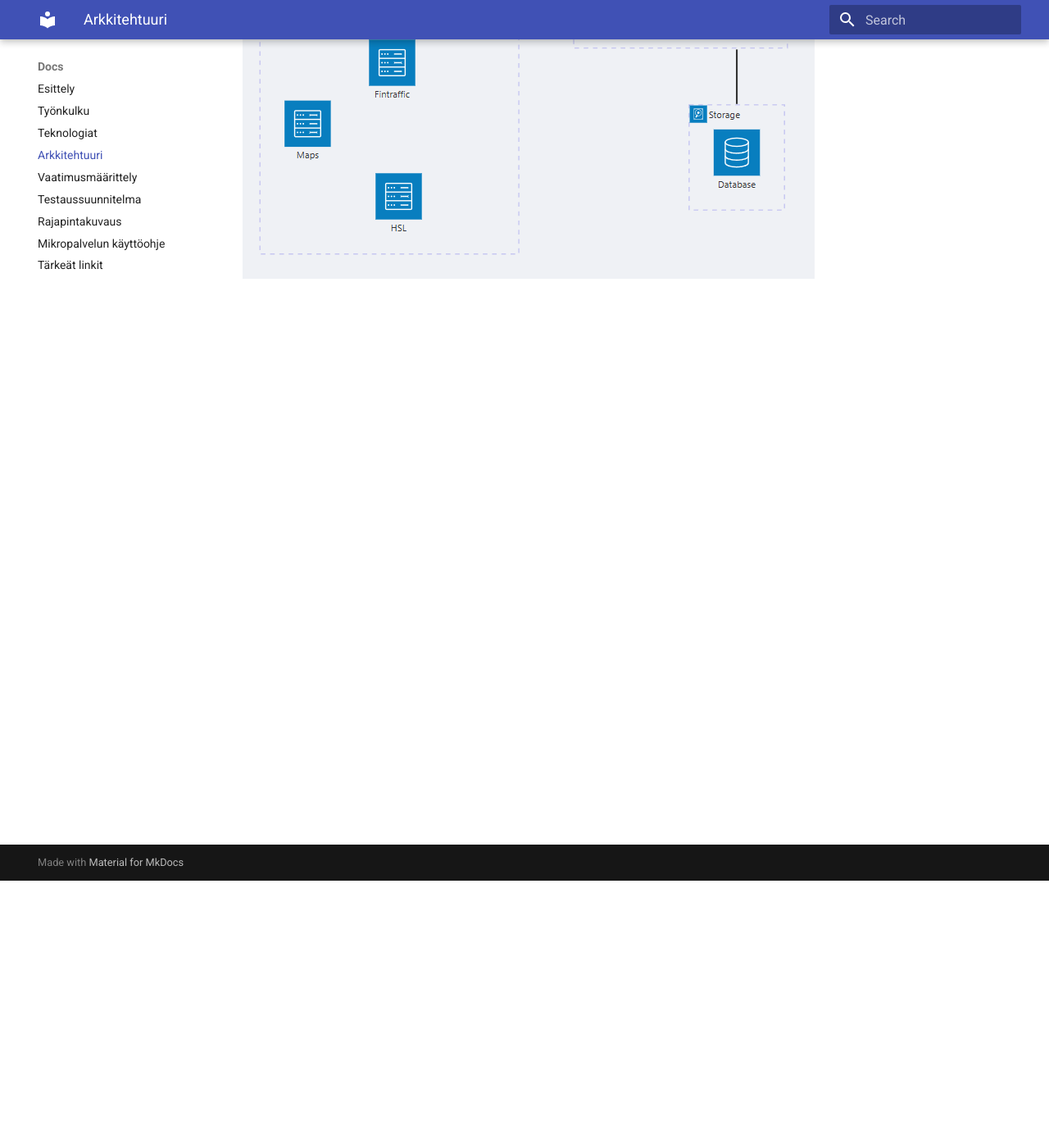
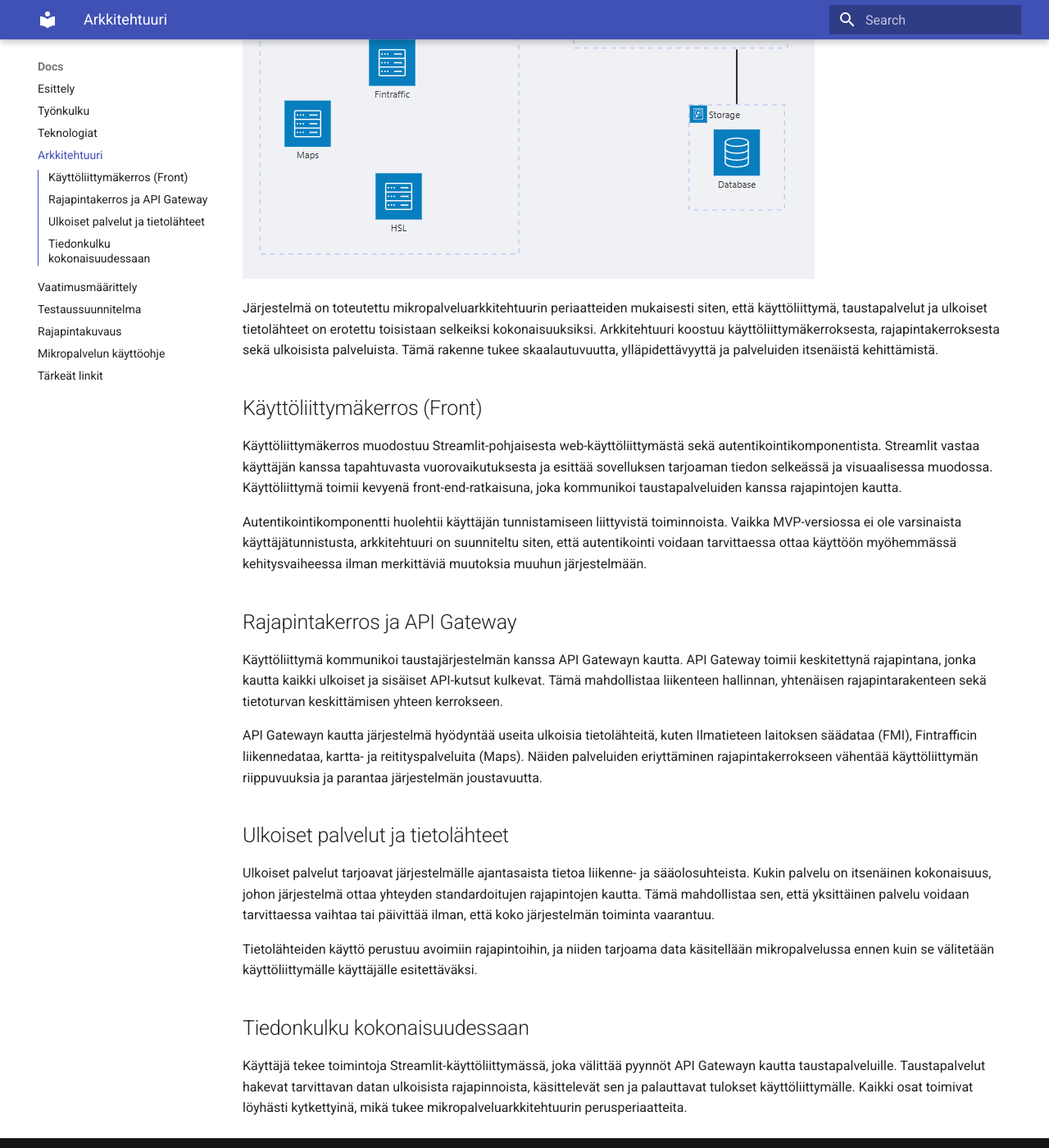
Before and after one commit to Sami-Python/Route_Pingut_Pro, an MkDocs documentation site: the page built from docs/docs/arkkitehtuuri.md, in a window 1280 px wide and 1400 px high, scrolled down 326 px. Shown: the whole window at 82% size. Built offline with MkDocs 1.6.1 and Material for MkDocs 9.7.7, drawn with Linux system fonts in a browser that asks for light colours.

Commit message:
arkkitehtuuri päivitetty

```diff
--- a/docs/docs/arkkitehtuuri.md
+++ b/docs/docs/arkkitehtuuri.md
@@ -1,3 +1,28 @@
 # Arkkitehtuuri
 
 ![alt text](./img/arkkitehtuuri.png)
+
+Järjestelmä on toteutettu mikropalveluarkkitehtuurin periaatteiden mukaisesti siten, että käyttöliittymä, taustapalvelut ja ulkoiset tietolähteet on erotettu toisistaan selkeiksi kokonaisuuksiksi. Arkkitehtuuri koostuu käyttöliittymäkerroksesta, rajapintakerroksesta sekä ulkoisista palveluista. Tämä rakenne tukee skaalautuvuutta, ylläpidettävyyttä ja palveluiden itsenäistä kehittämistä.
+
+## Käyttöliittymäkerros (Front)
+
+Käyttöliittymäkerros muodostuu Streamlit-pohjaisesta web-käyttöliittymästä sekä autentikointikomponentista. Streamlit vastaa käyttäjän kanssa tapahtuvasta vuorovaikutuksesta ja esittää sovelluksen tarjoaman tiedon selkeässä ja visuaalisessa muodossa. Käyttöliittymä toimii kevyenä front-end-ratkaisuna, joka kommunikoi taustapalveluiden kanssa rajapintojen kautta.
+
+Autentikointikomponentti huolehtii käyttäjän tunnistamiseen liittyvistä toiminnoista. Vaikka MVP-versiossa ei ole varsinaista käyttäjätunnistusta, arkkitehtuuri on suunniteltu siten, että autentikointi voidaan tarvittaessa ottaa käyttöön myöhemmässä kehitysvaiheessa ilman merkittäviä muutoksia muuhun järjestelmään.
+
+## Rajapintakerros ja API Gateway
+
+Käyttöliittymä kommunikoi taustajärjestelmän kanssa API Gatewayn kautta. API Gateway toimii keskitettynä rajapintana, jonka kautta kaikki ulkoiset ja sisäiset API-kutsut kulkevat. Tämä mahdollistaa liikenteen hallinnan, yhtenäisen rajapintarakenteen sekä tietoturvan keskittämisen yhteen kerrokseen.
+
+API Gatewayn kautta järjestelmä hyödyntää useita ulkoisia tietolähteitä, kuten Ilmatieteen laitoksen säädataa (FMI), Fintrafficin liikennedataa, kartta- ja reitityspalveluita (Maps). Näiden palveluiden eriyttäminen rajapintakerrokseen vähentää käyttöliittymän riippuvuuksia ja parantaa järjestelmän joustavuutta.
+
+## Ulkoiset palvelut ja tietolähteet
+
+Ulkoiset palvelut tarjoavat järjestelmälle ajantasaista tietoa liikenne- ja sääolosuhteista. Kukin palvelu on itsenäinen kokonaisuus, johon järjestelmä ottaa yhteyden standardoitujen rajapintojen kautta. Tämä mahdollistaa sen, että yksittäinen palvelu voidaan tarvittaessa vaihtaa tai päivittää ilman, että koko järjestelmän toiminta vaarantuu.
+
+Tietolähteiden käyttö perustuu avoimiin rajapintoihin, ja niiden tarjoama data käsitellään mikropalvelussa ennen kuin se välitetään käyttöliittymälle käyttäjälle esitettäväksi.
+
+
+## Tiedonkulku kokonaisuudessaan
+
+Käyttäjä tekee toimintoja Streamlit-käyttöliittymässä, joka välittää pyynnöt API Gatewayn kautta taustapalveluille. Taustapalvelut hakevat tarvittavan datan ulkoisista rajapinnoista, käsittelevät sen ja palauttavat tulokset käyttöliittymälle. Kaikki osat toimivat löyhästi kytkettyinä, mikä tukee mikropalveluarkkitehtuurin perusperiaatteita.
```
